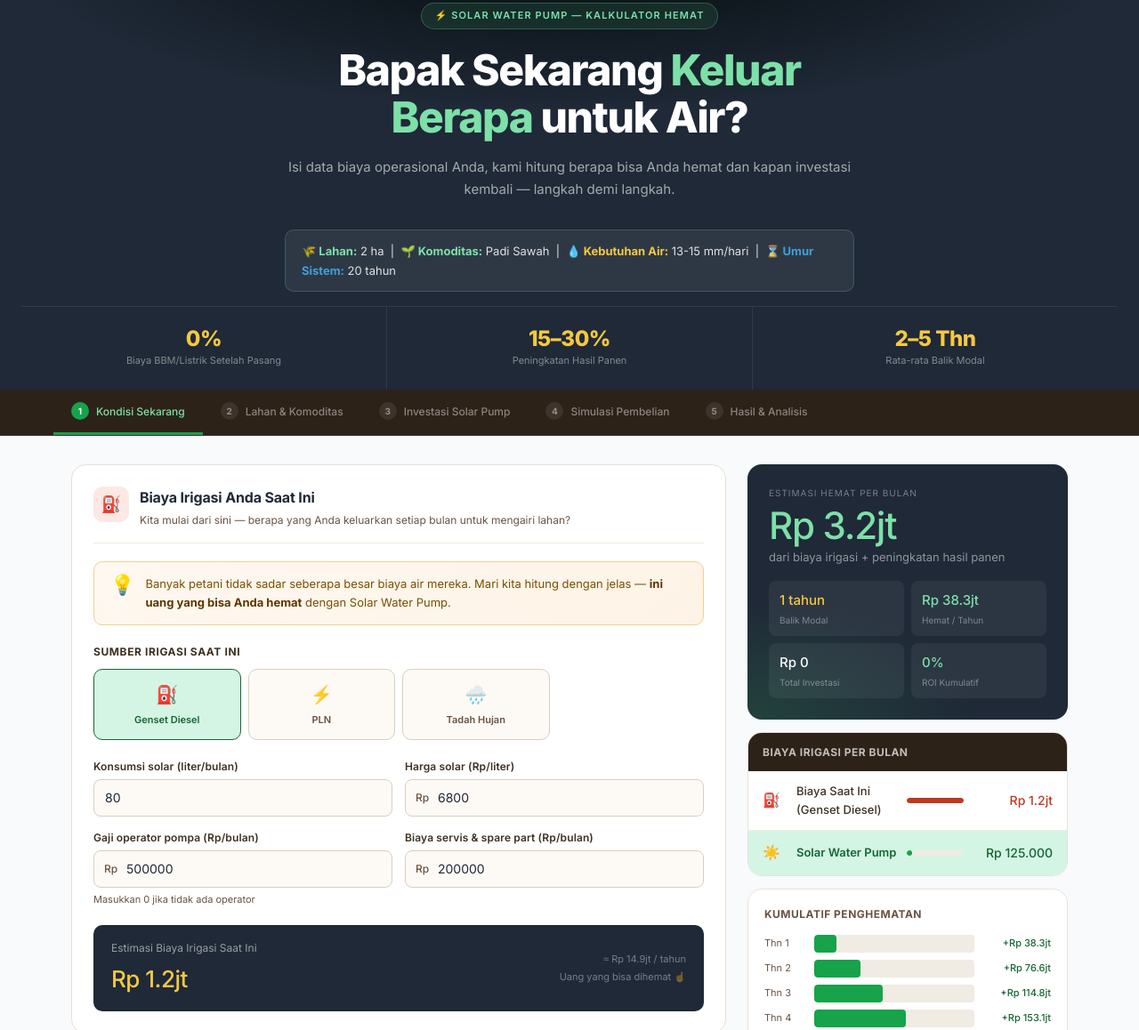
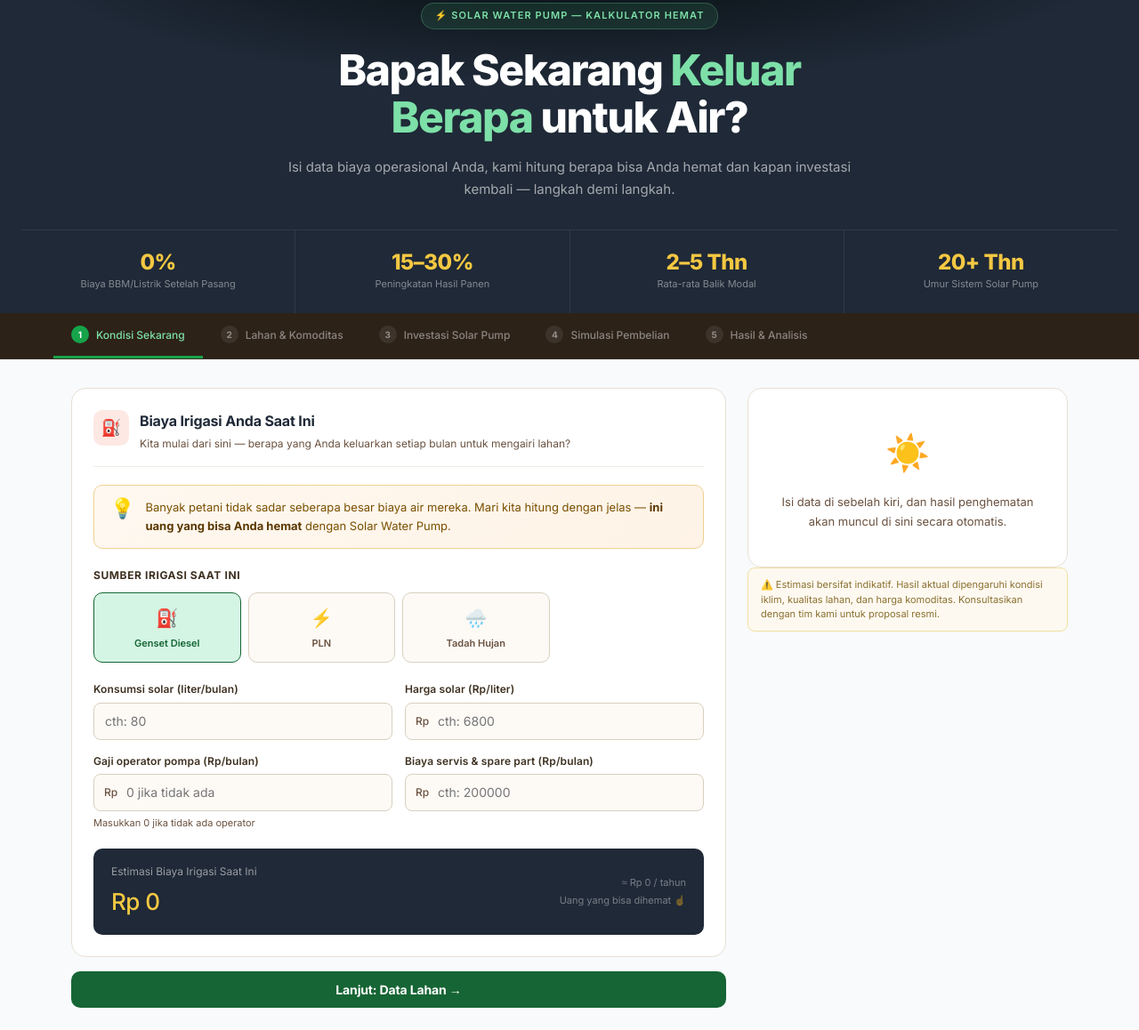
Before and after one commit to agrosglobal-id/agros_roi_calculator, a plain HTML site: page index.html in a window 1280 px wide. Shown: the part 127-1285 px from the top of the page at 89% size. Drawn offline with Linux system fonts and the light colour scheme.

Commit message:
update default value

```diff
--- a/index.html
+++ b/index.html
@@ -837,6 +837,7 @@
     <div class="kpi"><div class="kpi-val">0%</div><div class="kpi-lbl">Biaya BBM/Listrik Setelah Pasang</div></div>
     <div class="kpi"><div class="kpi-val">15&#8211;30%</div><div class="kpi-lbl">Peningkatan Hasil Panen</div></div>
     <div class="kpi"><div class="kpi-val">2&#8211;5 Thn</div><div class="kpi-lbl">Rata-rata Balik Modal</div></div>
+    <div class="kpi"><div class="kpi-val">20+ Thn</div><div class="kpi-lbl">Umur Sistem Solar Pump</div></div>
   </div>
 </div>
 
@@ -891,23 +892,23 @@
         <div class="grid2" style="margin-bottom:14px" id="energyFields">
           <div class="field" id="q1Field">
             <label id="q1lbl">Konsumsi solar (liter/bulan)</label>
-            <input type="number" id="q1" value="80" step="5">
+            <input type="number" id="q1" value="" placeholder="cth: 80" step="5">
           </div>
           <div class="field" id="q2Field">
             <label id="q2lbl">Harga solar (Rp/liter)</label>
-            <div class="inp-wrap"><span class="inp-prefix">Rp</span><input type="number" id="q2" value="6800" step="500" style="padding-left:36px"></div>
+            <div class="inp-wrap"><span class="inp-prefix">Rp</span><input type="number" id="q2" value="" placeholder="cth: 6800" step="500" style="padding-left:36px"></div>
           </div>
         </div>
 
         <div class="grid2" style="margin-bottom:14px" id="opFields">
           <div class="field">
             <label id="opCostLabel">Gaji operator pompa (Rp/bulan)</label>
-            <div class="inp-wrap"><span class="inp-prefix">Rp</span><input type="number" id="opCost" value="500000" step="50000" style="padding-left:36px"></div>
+            <div class="inp-wrap"><span class="inp-prefix">Rp</span><input type="number" id="opCost" value="" placeholder="0 jika tidak ada" step="50000" style="padding-left:36px"></div>
             <span class="hint" id="opCostHint">Masukkan 0 jika tidak ada operator</span>
           </div>
           <div class="field" id="maintCostField">
             <label id="maintCostLabel">Biaya servis & spare part (Rp/bulan)</label>
-            <div class="inp-wrap"><span class="inp-prefix">Rp</span><input type="number" id="maintCost" value="200000" step="50000" style="padding-left:36px"></div>
+            <div class="inp-wrap"><span class="inp-prefix">Rp</span><input type="number" id="maintCost" value="" placeholder="cth: 200000" step="50000" style="padding-left:36px"></div>
           </div>
         </div>
 
@@ -942,7 +943,7 @@
         <div class="grid2" style="margin-bottom:20px">
           <div class="field">
             <label>Luas lahan (hektar)</label>
-            <div class="inp-wrap"><input type="number" id="lahan" value="2" min="0.25" step="0.25"><span class="inp-suffix">ha</span></div>
+            <div class="inp-wrap"><input type="number" id="lahan" value="" placeholder="cth: 1" min="0.25" step="0.25"><span class="inp-suffix">ha</span></div>
           </div>
           <div class="field">
             <label>Musim tanam per tahun</label>
@@ -1041,15 +1042,15 @@
         <div class="capex-rows">
           <div class="capex-row">
             <label>📦 Paket instalasi utama (pompa, solar panel, inverter & kelistrikan)</label>
-            <div class="field"><div class="inp-wrap"><span class="inp-prefix">Rp</span><input type="number" id="cx1" value="0" step="1000000" style="padding-left:36px;height:36px;font-size:13px"></div></div>
+            <div class="field"><div class="inp-wrap"><span class="inp-prefix">Rp</span><input type="number" id="cx1" value="" placeholder="cth: 16500000" step="1000000" style="padding-left:36px;height:36px;font-size:13px"></div></div>
           </div>
           <div class="capex-row">
             <label>🔩 Biaya rangka, pipa distribusi & instalasi lapangan di luar paket</label>
-            <div class="field"><div class="inp-wrap"><span class="inp-prefix">Rp</span><input type="number" id="cx2" value="0" step="500000" style="padding-left:36px;height:36px;font-size:13px"></div></div>
+            <div class="field"><div class="inp-wrap"><span class="inp-prefix">Rp</span><input type="number" id="cx2" value="" placeholder="cth: 2000000" step="500000" style="padding-left:36px;height:36px;font-size:13px"></div></div>
           </div>
           <div class="capex-row">
             <label>🚚 Biaya ongkir</label>
-            <div class="field"><div class="inp-wrap"><span class="inp-prefix">Rp</span><input type="number" id="cx3" value="0" step="500000" style="padding-left:36px;height:36px;font-size:13px"></div></div>
+            <div class="field"><div class="inp-wrap"><span class="inp-prefix">Rp</span><input type="number" id="cx3" value="" placeholder="cth: 500000" step="500000" style="padding-left:36px;height:36px;font-size:13px"></div></div>
           </div>
           <!-- cx4 dan cx5 dihapus, nilainya digabung ke cx2. Tetap ada sebagai hidden dengan nilai 0 agar calcAll tidak error -->
           <input type="hidden" id="cx4" value="0">
@@ -1064,7 +1065,7 @@
         <div style="margin-top:20px">
           <div class="field">
             <label>Biaya maintenance tahunan (servis + spare part)</label>
-            <div class="inp-wrap"><span class="inp-prefix">Rp</span><input type="number" id="maintSolar" value="1500000" step="100000" style="padding-left:36px"></div>
+            <div class="inp-wrap"><span class="inp-prefix">Rp</span><input type="number" id="maintSolar" value="" placeholder="cth: 1500000" step="100000" style="padding-left:36px"></div>
 
           </div>
         </div>
@@ -1073,8 +1074,8 @@
           <div class="field">
             <label>Horizon analisis</label>
             <select id="horizon">
-              <option value="5">5 tahun</option>
-              <option value="7" selected>7 tahun</option>
+              <option value="5" selected>5 tahun</option>
+              <option value="7">7 tahun</option>
               <option value="10">10 tahun</option>
               <option value="15">15 tahun</option>
             </select>
@@ -1551,17 +1552,19 @@
   const l2 = document.getElementById('q2lbl');
   if (s === 'diesel') {
     l1.textContent = 'Konsumsi solar (liter/bulan)'; l2.textContent = 'Harga solar (Rp/liter)';
-    q1.value = 80; q2.value = 6800;
+    q1.placeholder = 'cth: 80'; q2.placeholder = 'cth: 6800';
+    if (!q1.value) q1.value = ''; if (!q2.value) q2.value = '';
   } else if (s === 'pln') {
     l1.textContent = 'Pemakaian listrik (kWh/bulan)'; l2.textContent = 'Tarif listrik (Rp/kWh)';
-    q1.value = 200; q2.value = 1445;
+    q1.placeholder = 'cth: 200'; q2.placeholder = 'cth: 1445';
+    q1.value = ''; q2.value = '';
   } else if (s === 'manual') {
     document.getElementById('energyFields').style.display = 'none';
     document.getElementById('maintCostField').style.display = 'none';
     document.getElementById('opCostLabel').textContent = 'Biaya tenaga kerja manual (Rp/bulan)';
     document.getElementById('opCostHint').textContent = 'Upah tenaga pengairan manual — isi 0 jika tidak ada';
-    document.getElementById('opCost').value = 300000;
-    document.getElementById('maintCost').value = 0;
+    document.getElementById('opCost').value = '';
+    document.getElementById('maintCost').value = '';
     q1.value = 0; q2.value = 0;
     calcAll();
     return;
@@ -1641,7 +1644,7 @@
   const cx4 = parseFloat(document.getElementById('cx4').value) || 0;
   const cx5 = parseFloat(document.getElementById('cx5').value) || 0;
   const capex    = cx1+cx2+cx3+cx4+cx5;
-  const maintSolar = parseFloat(document.getElementById('maintSolar').value) || 1500000;
+  const maintSolar = parseFloat(document.getElementById('maintSolar').value) || 0;
   const horizon    = parseInt(document.getElementById('horizon').value) || 7;
 
   document.getElementById('capexTotal').textContent = fmt(capex);
@@ -1667,7 +1670,8 @@
   const roi = capex > 0 ? ((netSavingYr * horizon - capex) / capex * 100) : 0;
 
   // Solar monthly cost (maintenance only)
-  const solarMonthly = maintSolar / 12;
+  // Biaya irigasi solar pump per bulan = amortisasi capex + maintenance bulanan
+  const solarMonthly = (capex / (horizon * 12)) + (maintSolar / 12);
 
   // --- STEP 3: Financing ---
   // Show/hide capex warning
@@ -1968,7 +1972,7 @@
 // ===== INIT =====
 // Kosongkan semua input KECUALI cx fields (biar user bisa langsung edit default)
 // dan field financing yg punya default valid
-const _skipClear = new Set(['cx1','cx2','cx3','cx4','cx5','dp24Pct','dp12Pct','dpPct','lahan','musim','prodNow','q1','q2','opCost','maintCost','maintSolar']);
+const _skipClear = new Set(['cx4','cx5','dp24Pct','dp12Pct','dpPct','musim','prodNow']);
 document.querySelectorAll('input[type=number]').forEach(el => {
   if (!_skipClear.has(el.id)) el.value = '';
 });
```
